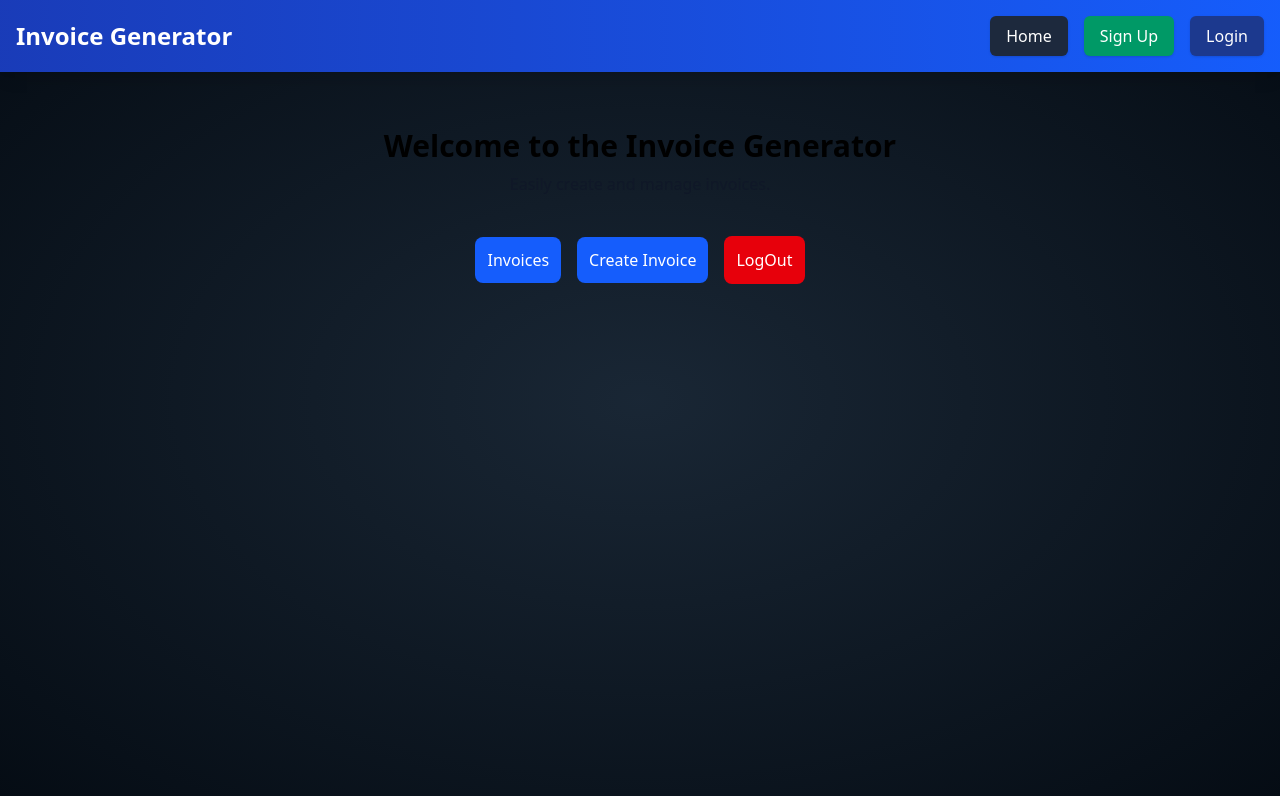
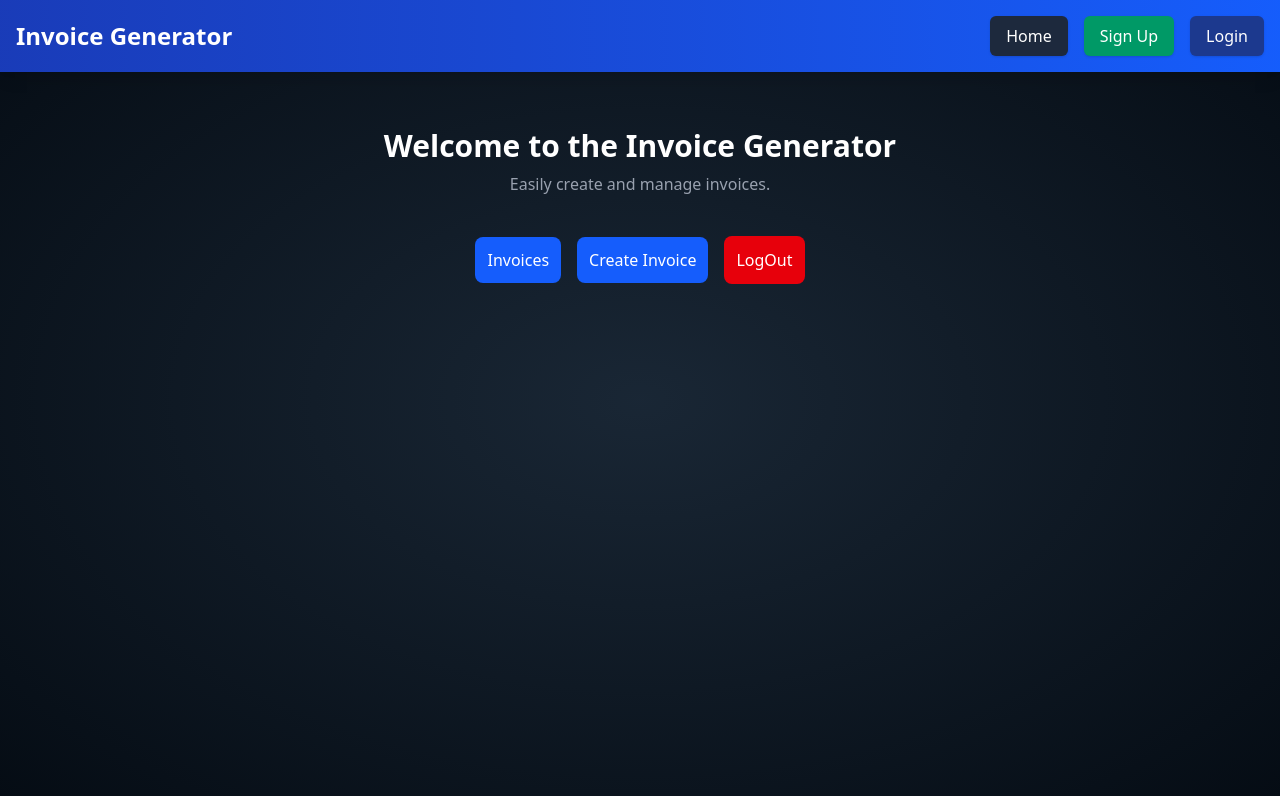
Before and after one commit to Durgeshkushwaha/Invoice_Generator, a React (Vite) app in the folder frontend/: page /home in a window 1280 px wide. Shown: the top 796 px of the page. Built offline with nearby package versions, Linux system fonts and the light colour scheme; sample sign-in values are in the browser's storage.

Commit message:
changed color of text in home page

```diff
--- a/frontend/src/pages/Home.jsx
+++ b/frontend/src/pages/Home.jsx
@@ -32,8 +32,8 @@ function Home() {
     // };
     return (
         <div className="text-center mt-10">
-            <h1 className="text-3xl font-bold">Welcome to the Invoice Generator</h1>
-            <p className="mt-2 text-gray-900">Easily create and manage invoices.</p>
+            <h1 className="text-3xl font-bold text-white">Welcome to the Invoice Generator</h1>
+            <p className="mt-2 text-gray-400">Easily create and manage invoices.</p>
             <div className="space-x-4 mt-10">
                 <Link to="/invoices" className="hover:bg-blue-700  text-white   bg-blue-600 p-3 rounded-lg">Invoices</Link>
                 <Link to="/create-invoice" className="hover:bg-blue-700 text-white  bg-blue-600 p-3 rounded-lg">Create Invoice</Link>
```
